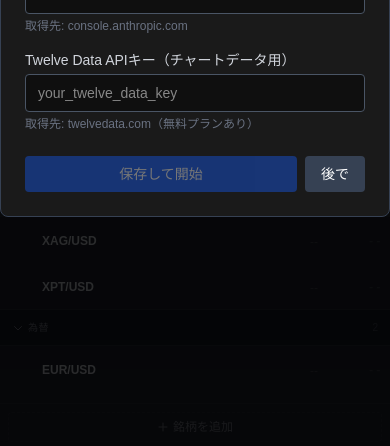
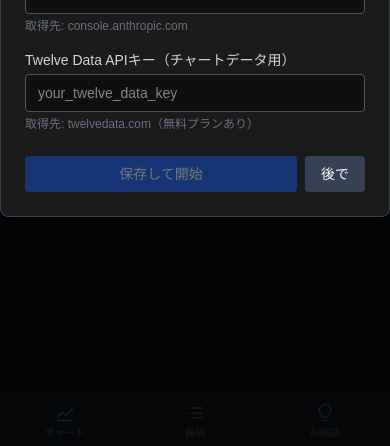
Before and after one commit to yasukem7-byte/helm-tradeai, a Next.js app: page / in a window 390 px wide. Shown: the part 394-840 px from the top of the page. Built offline with nearby package versions, Linux system fonts and the light colour scheme.

Commit message:
スマホ：ボトムタブバー＋スワイプ切り替え・フルスクリーン表示

```diff
--- a/app/globals.css
+++ b/app/globals.css
@@ -11,6 +11,11 @@
   font-family: Arial, Helvetica, sans-serif;
 }
 
+/* iPhone safe area for bottom tab bar */
+.pb-safe {
+  padding-bottom: env(safe-area-inset-bottom, 0px);
+}
+
 .scrollbar-thin::-webkit-scrollbar {
   width: 4px;
 }
--- a/app/layout.tsx
+++ b/app/layout.tsx
@@ -15,6 +15,11 @@
 export const metadata: Metadata = {
   title: "HELM.TradeAI - チャート投資分析",
   description: "RSI・MACD・移動平均線付きチャートとAI投資相談",
+  viewport: {
+    width: "device-width",
+    initialScale: 1,
+    viewportFit: "cover",
+  },
 };
 
 export default function RootLayout({
--- a/app/page.tsx
+++ b/app/page.tsx
@@ -5,6 +5,7 @@
 import ApiKeyModal from "@/components/ApiKeyModal";
 import TopBar from "@/components/TopBar";
 import RightPanel from "@/components/RightPanel";
+import MobileTabBar from "@/components/MobileTabBar";
 
 const TradingChart = dynamic(() => import("@/components/TradingChart"), {
   ssr: false,
@@ -48,8 +49,10 @@
   const [range, setRange] = useState("3M");
   const [watchlist, setWatchlist] = useState<WatchItem[]>([]);
   const [rightTab, setRightTab] = useState<"watch" | "ai">("watch");
+  const [mobileTab, setMobileTab] = useState<"chart" | "watch" | "ai">("chart");
   const [screenshotImage, setScreenshotImage] = useState<string | null>(null);
   const takeScreenshotRef = useRef<(() => void) | null>(null);
+  const touchStartX = useRef(0);
 
   useEffect(() => {
     const savedApiKey = localStorage.getItem("claude_api_key") || "";
@@ -217,6 +220,19 @@
     alert("URLをコピーしました！");
   };
 
+  const handleSwipeStart = (e: React.TouchEvent) => {
+    touchStartX.current = e.touches[0].clientX;
+  };
+  const handleSwipeEnd = (e: React.TouchEvent) => {
+    const delta = e.changedTouches[0].clientX - touchStartX.current;
+    const tabs = ["chart", "watch", "ai"] as const;
+    const idx = tabs.indexOf(mobileTab);
+    if (delta < -60 && idx < tabs.length - 1) setMobileTab(tabs[idx + 1]);
+    if (delta > 60 && idx > 0) setMobileTab(tabs[idx - 1]);
+  };
+
+  const rightPanelTab = mobileTab === "ai" ? "ai" : "watch";
+
   return (
     <div className="flex flex-col h-screen bg-[#131722] text-white select-none">
       {showModal && (
@@ -235,54 +251,72 @@
         onAddWatch={addToWatchlist}
       />
 
-      <div className="flex flex-1 overflow-hidden flex-col md:flex-row">
-        {/* Chart */}
+      {/* ── Desktop layout ── */}
+      <div className="hidden md:flex flex-1 overflow-hidden">
         <div className="flex-1 min-w-0 flex flex-col min-h-0">
           <TradingChart
-            symbol={symbol}
-            interval={interval}
-            range={range}
-            onRangeChange={setRange}
-            indicators={indicators}
+            symbol={symbol} interval={interval} range={range}
+            onRangeChange={setRange} indicators={indicators}
             twelveDataKey={twelveDataKey}
-            onPriceUpdate={(price, change, changePct) =>
-              updateWatchPrice(symbol, price, change, changePct)
-            }
-            onScreenshot={(base64) => {
-              setScreenshotImage(base64);
-              setRightTab("ai");
-            }}
+            onPriceUpdate={(price, change, changePct) => updateWatchPrice(symbol, price, change, changePct)}
+            onScreenshot={(base64) => { setScreenshotImage(base64); setRightTab("ai"); }}
+            onReadyToScreenshot={(fn) => { takeScreenshotRef.current = fn; }}
+          />
+        </div>
+        <RightPanel
+          tab={rightTab} onTabChange={setRightTab}
+          watchlist={watchlist} activeSymbol={symbol}
+          onSelectSymbol={handleSymbolChange} onRemoveSymbol={removeFromWatchlist}
+          apiKey={apiKey} symbol={symbol} interval={interval} indicators={indicators}
+          onAddWatch={addToWatchlist}
+          screenshotImage={screenshotImage} onScreenshotConsumed={() => setScreenshotImage(null)}
+          onTakeScreenshot={() => { setRightTab("ai"); takeScreenshotRef.current?.(); }}
+          onReorder={(newList) => { setWatchlist(newList); saveWatchlist(newList); }}
+        />
+      </div>
+
+      {/* ── Mobile layout ── */}
+      <div
+        className="md:hidden flex-1 overflow-hidden"
+        onTouchStart={handleSwipeStart}
+        onTouchEnd={handleSwipeEnd}
+      >
+        {/* Chart tab */}
+        <div className={`w-full h-full flex flex-col ${mobileTab === "chart" ? "block" : "hidden"}`}>
+          <TradingChart
+            symbol={symbol} interval={interval} range={range}
+            onRangeChange={setRange} indicators={indicators}
+            twelveDataKey={twelveDataKey}
+            onPriceUpdate={(price, change, changePct) => updateWatchPrice(symbol, price, change, changePct)}
+            onScreenshot={(base64) => { setScreenshotImage(base64); setMobileTab("ai"); }}
             onReadyToScreenshot={(fn) => { takeScreenshotRef.current = fn; }}
           />
         </div>
 
-        {/* Right Panel - desktop: right side, mobile: bottom */}
-        <div className="md:contents h-[45vh] md:h-auto flex-shrink-0 border-t border-[#2a2e39] md:border-t-0">
-        <RightPanel
-          tab={rightTab}
-          onTabChange={setRightTab}
-          watchlist={watchlist}
-          activeSymbol={symbol}
-          onSelectSymbol={handleSymbolChange}
-          onRemoveSymbol={removeFromWatchlist}
-          apiKey={apiKey}
-          symbol={symbol}
-          interval={interval}
-          indicators={indicators}
-          onAddWatch={addToWatchlist}
-          screenshotImage={screenshotImage}
-          onScreenshotConsumed={() => setScreenshotImage(null)}
-          onTakeScreenshot={() => {
-            setRightTab("ai");
-            takeScreenshotRef.current?.();
-          }}
-          onReorder={(newList) => {
-            setWatchlist(newList);
-            saveWatchlist(newList);
-          }}
-        />
+        {/* Watch / AI tab */}
+        <div className={`w-full h-full ${mobileTab !== "chart" ? "block" : "hidden"}`}>
+          <RightPanel
+            tab={rightPanelTab} onTabChange={(t) => { setRightTab(t); setMobileTab(t); }}
+            watchlist={watchlist} activeSymbol={symbol}
+            onSelectSymbol={(s) => { handleSymbolChange(s); setMobileTab("chart"); }}
+            onRemoveSymbol={removeFromWatchlist}
+            apiKey={apiKey} symbol={symbol} interval={interval} indicators={indicators}
+            onAddWatch={addToWatchlist}
+            screenshotImage={screenshotImage} onScreenshotConsumed={() => setScreenshotImage(null)}
+            onTakeScreenshot={() => { setMobileTab("ai"); takeScreenshotRef.current?.(); }}
+            onReorder={(newList) => { setWatchlist(newList); saveWatchlist(newList); }}
+          />
         </div>
       </div>
+
+      <MobileTabBar
+        active={mobileTab}
+        onChange={(tab) => {
+          setMobileTab(tab);
+          if (tab === "ai") setRightTab("ai");
+          if (tab === "watch") setRightTab("watch");
+        }}
+      />
     </div>
   );
 }
--- /dev/null
+++ b/components/MobileTabBar.tsx
@@ -0,0 +1,66 @@
+"use client";
+
+type Tab = "chart" | "watch" | "ai";
+
+type Props = {
+  active: Tab;
+  onChange: (tab: Tab) => void;
+};
+
+const TABS: { key: Tab; label: string; icon: React.ReactNode }[] = [
+  {
+    key: "chart",
+    label: "チャート",
+    icon: (
+      <svg className="w-5 h-5" viewBox="0 0 24 24" fill="none" stroke="currentColor" strokeWidth={1.8} strokeLinecap="round" strokeLinejoin="round">
+        <polyline points="3 17 9 11 13 15 21 7" />
+        <line x1="3" y1="21" x2="21" y2="21" />
+      </svg>
+    ),
+  },
+  {
+    key: "watch",
+    label: "銘柄",
+    icon: (
+      <svg className="w-5 h-5" viewBox="0 0 24 24" fill="none" stroke="currentColor" strokeWidth={1.8} strokeLinecap="round" strokeLinejoin="round">
+        <line x1="8" y1="6" x2="21" y2="6" />
+        <line x1="8" y1="12" x2="21" y2="12" />
+        <line x1="8" y1="18" x2="21" y2="18" />
+        <circle cx="3" cy="6" r="1" fill="currentColor" stroke="none" />
+        <circle cx="3" cy="12" r="1" fill="currentColor" stroke="none" />
+        <circle cx="3" cy="18" r="1" fill="currentColor" stroke="none" />
+      </svg>
+    ),
+  },
+  {
+    key: "ai",
+    label: "AI相談",
+    icon: (
+      <svg className="w-5 h-5" viewBox="0 0 24 24" fill="none" stroke="#3b82f6" strokeWidth={1.8} strokeLinecap="round" strokeLinejoin="round">
+        <path d="M12 2a7 7 0 0 1 7 7c0 4-3 6-4 8H9c-1-2-4-4-4-8a7 7 0 0 1 7-7z" />
+        <line x1="9" y1="21" x2="15" y2="21" />
+        <line x1="10" y1="17" x2="14" y2="17" />
+      </svg>
+    ),
+  },
+];
+
+export default function MobileTabBar({ active, onChange }: Props) {
+  return (
+    <div className="md:hidden flex border-t border-[#2a2e39] bg-[#1e222d] pb-safe">
+      {TABS.map(({ key, label, icon }) => (
+        <button
+          key={key}
+          onClick={() => onChange(key)}
+          className={`flex-1 flex flex-col items-center justify-center py-2.5 gap-0.5 transition-colors ${
+            active === key ? "text-blue-400" : "text-[#787b86]"
+          }`}
+        >
+          {icon}
+          <span className="text-[10px]">{label}</span>
+          {active === key && <div className="absolute bottom-0 h-0.5 w-10 bg-blue-400 rounded-t" />}
+        </button>
+      ))}
+    </div>
+  );
+}
```
